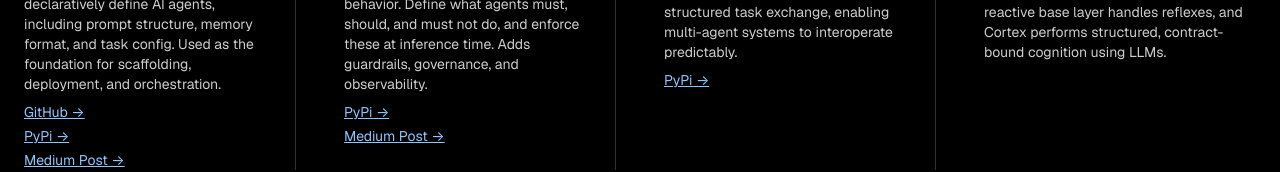
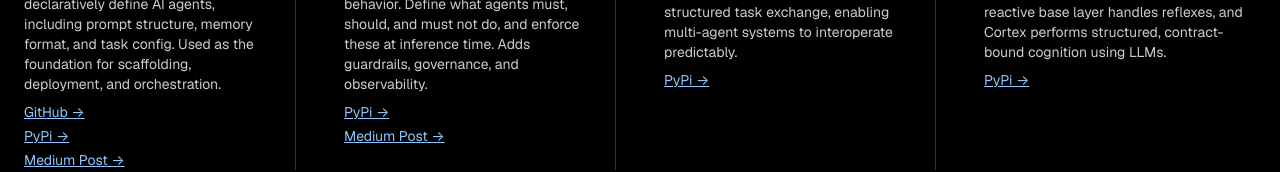
Before and after one commit to aswhitehouse/open-agent-stack, a Next.js app: page / in a window 1280 px wide. Shown: the part 716-888 px from the top of the page. Built offline with nearby package versions, Linux system fonts and the light colour scheme.

Commit message:
feat: add cortex links

```diff
--- a/src/app/page.tsx
+++ b/src/app/page.tsx
@@ -193,12 +193,22 @@ behavioural_contract:
           </div>
         </div>
 
-        {/* Column 4: Shepard */}
+        {/* Column 4: Cortex */}
         <div>
           <h2 className="text-2xl font-semibold mb-2 text-gray-300">Cortex (Coming Soon)</h2>
           <p className="text-white/80 text-sm">
           Cortex acts as the full reasoning brain in a layered agent architecture, where sensors provide perception (eyes and ears), a reactive base layer handles reflexes, and Cortex performs structured, contract-bound cognition using LLMs.
           </p>
+          <div className="mt-2 space-y-1">
+            <a
+              href="https://pypi.org/project/cortex-intelligence/"
+              target="_blank"
+              rel="noopener noreferrer"
+              className="block text-blue-300 underline text-sm"
+            >
+              PyPi →
+            </a>
+          </div>
         </div>
       </div>
 
```
